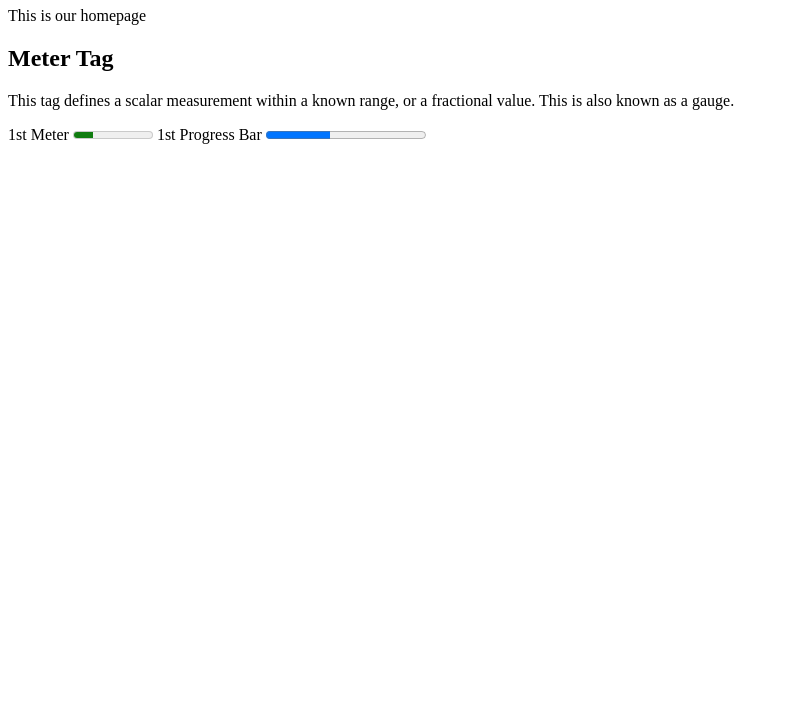
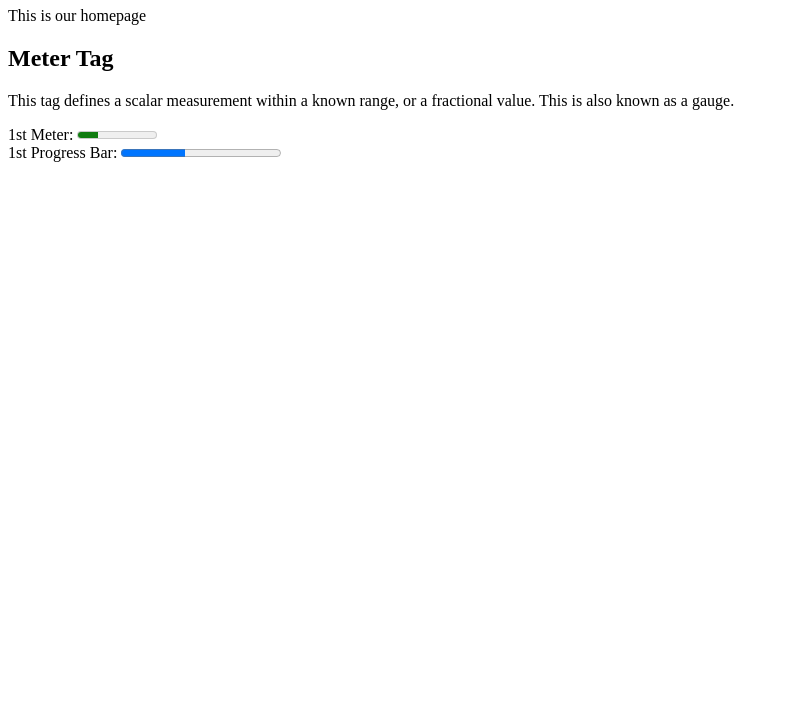
Before and after one commit to Learningfed/html, a plain HTML site: page index.html in a window 1280 px wide. Shown: the part 73-800 px from the top of the page, without its empty margins (0-789 px from the left). Drawn offline with Linux system fonts and the light colour scheme.

Commit message:
Update index.html

```diff
--- a/index.html
+++ b/index.html
@@ -13,11 +13,12 @@
 
       <p>This tag defines a scalar measurement within a known range, or a fractional value. This is also known as a gauge.</p>
 
-      <label for="1st-Meter">1st Meter</label>
-      <meter id="1st-Meter" min="0" max="100" value="25">25%</meter>
+      <label for="1st-Meter">1st Meter:</label>
+      <meter id="1st-Meter" min="0" max="100" value="25">25%</meter><br>
 
-      <label for="1st-Progress">1st Progress Bar</label>
+      <label for="1st-Progress">1st Progress Bar:</label>
       <progress id="1st-Progress" max="100" value="40">40%</progress>
+
   </body>
 
 </html>
```
